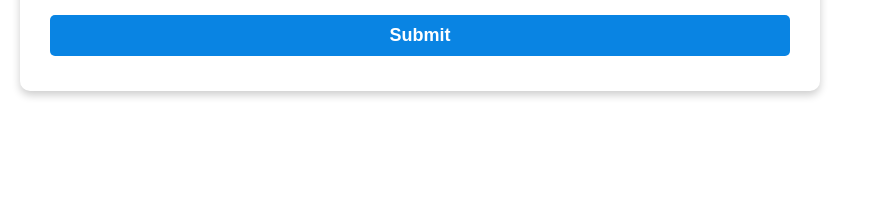
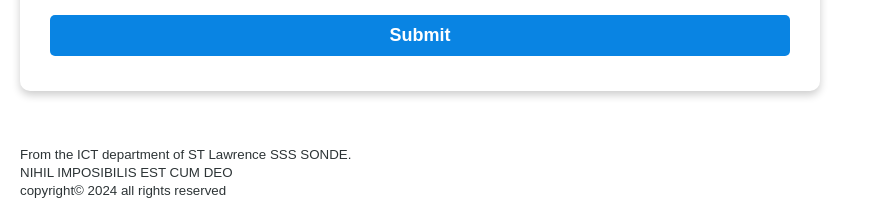
Before and after one commit to KesEmmTech/KesEmmTech.github.io, a plain HTML site: page index.html in a window 1280 px wide. Shown: the part 1089-1288 px from the top of the page, without its empty margins (0-869 px from the left). Before the commit the page ends 1234 px from the top, so only its background shows below. Drawn offline with Linux system fonts and the light colour scheme; no server answers.

Commit message:
Update index.html

```diff
--- a/index.html
+++ b/index.html
@@ -46,6 +46,7 @@
 
         <button type="submit">Submit</button>
     </form><br> <br> <br>
+    <small>From the ICT department of ST Lawrence SSS SONDE. <br> NIHIL IMPOSIBILIS EST CUM DEO <br> copyright© 2024 all rights reserved </small>
 
     <script src="script.js"></script>
 </body>
```
